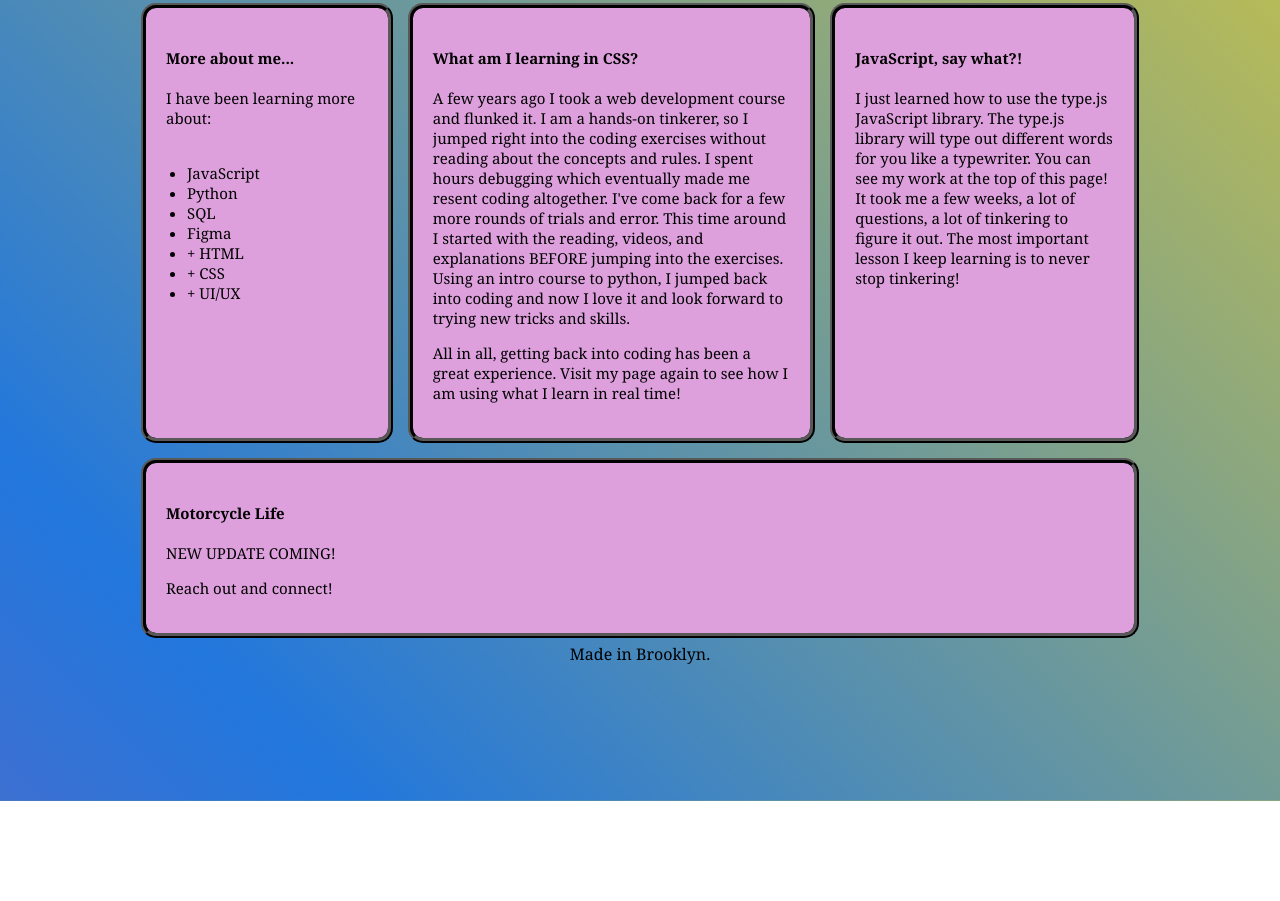
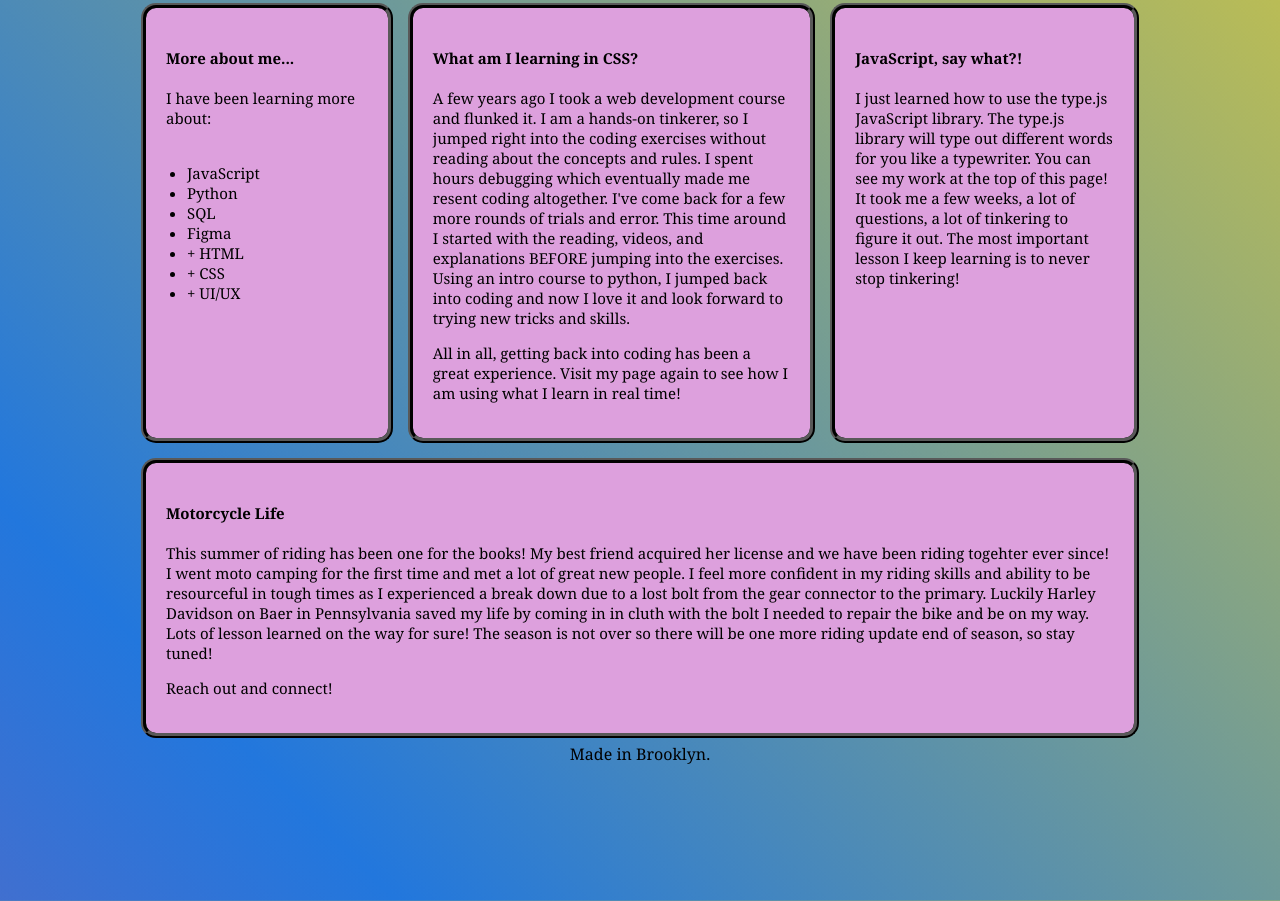
Before and after one commit to angela-jo/Cybersecurity, a plain HTML site: page index.html in a window 1280 px wide. Shown: the part 536-1437 px from the top of the page. Before the commit the page ends 1337 px from the top, so only its background shows below. Drawn offline with nearby package versions, Linux system fonts and the light colour scheme.

Commit message:
Update index.html
Moto update 2

```diff
--- a/index.html
+++ b/index.html
@@ -103,7 +103,14 @@
             <h4>Motorcycle Life</h4>
             <div>
                 <p>
-                    NEW UPDATE COMING!
+                   This summer of riding has been one for the books!
+                    My best friend acquired her license and we have been riding togehter ever since!
+                    I went moto camping for the first time and met a lot of great new people.
+                    I feel more confident in my riding skills and ability to be resourceful in tough times as I experienced a break down due to a
+                    lost bolt from the gear connector to the primary. Luckily Harley Davidson on Baer in Pennsylvania saved my life by coming in
+                    in cluth with the bolt I needed to repair the bike and be on my way.
+                    Lots of lesson learned on the way for sure!
+                    The season is not over so there will be one more riding update end of season, so stay tuned!
 
                 <p>Reach out and connect!</p>
                 </p>
```
